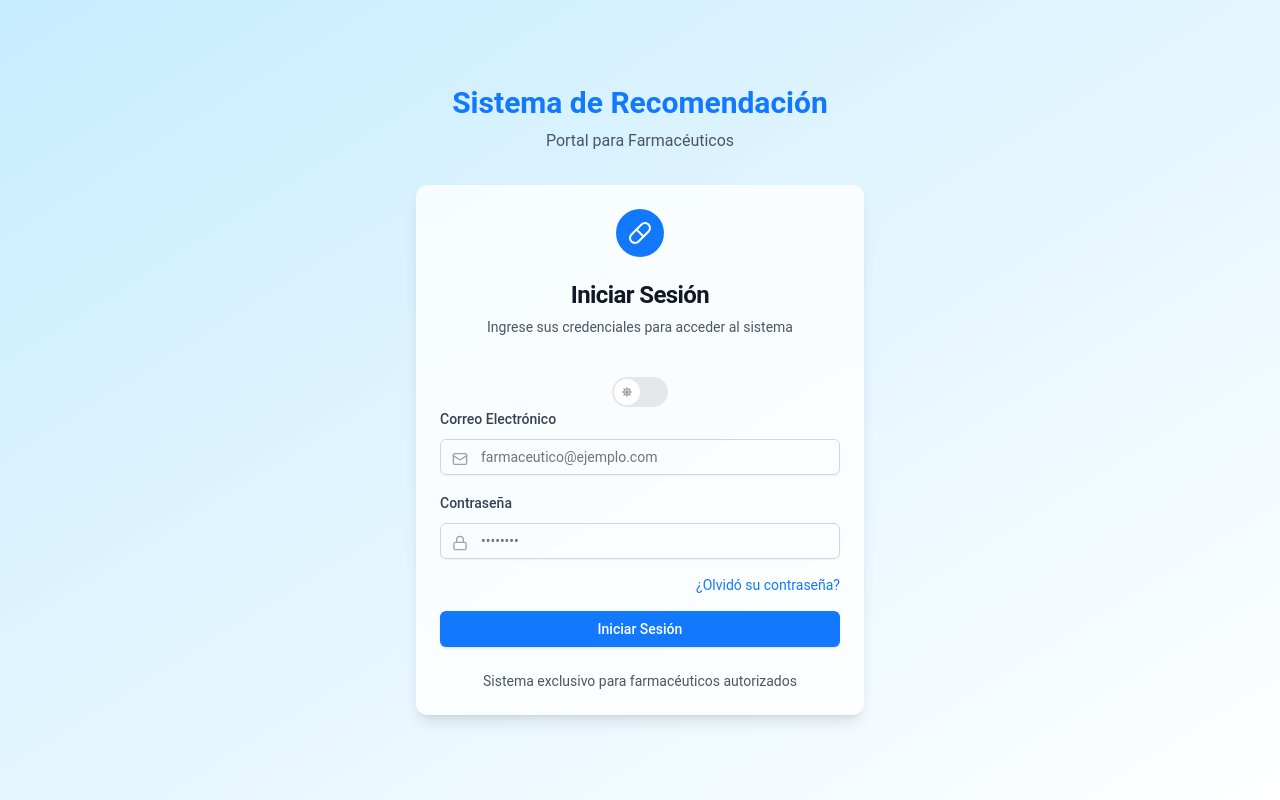
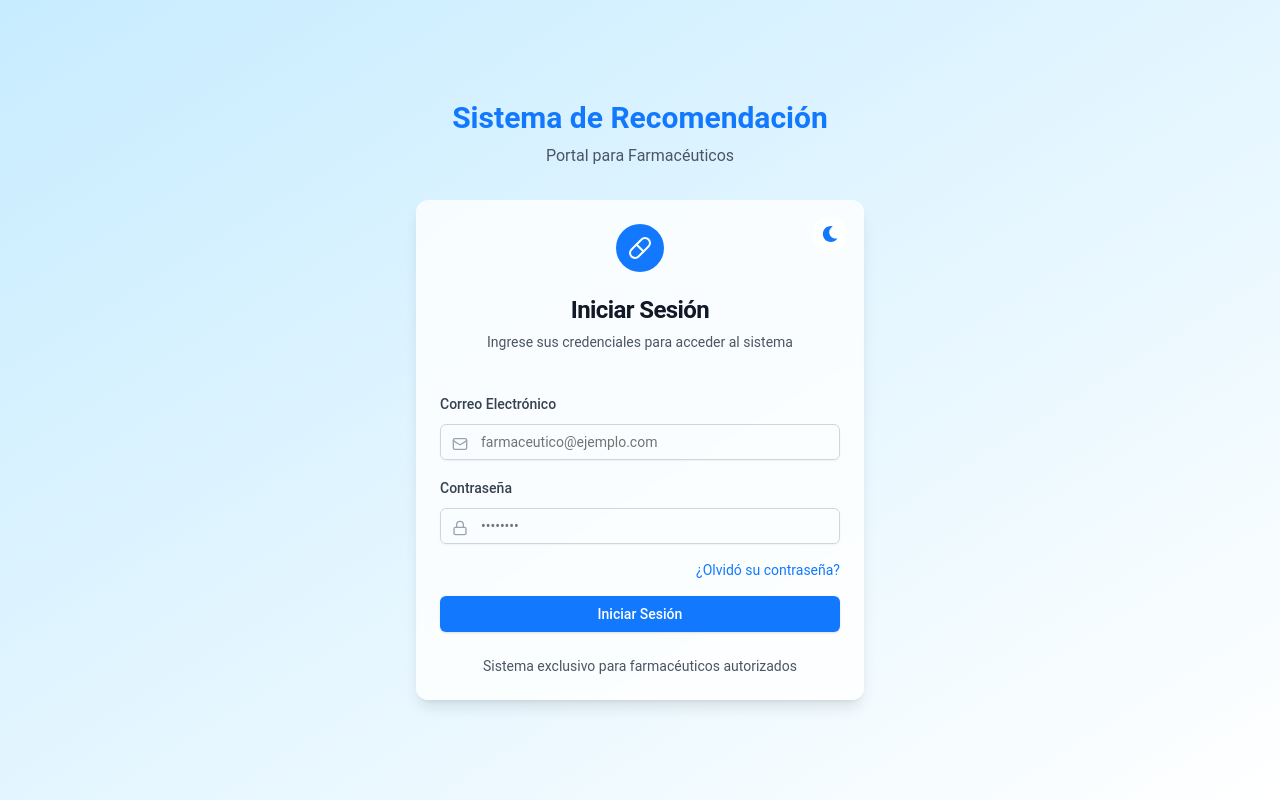
Before and after one commit to PIEROLS15/medibot-ai, a Next.js app: page / in a window 1280 px wide. Built offline with nearby package versions, Linux system fonts and the light colour scheme.

Commit message:
fix: change in toggle and metadata

```diff
--- a/src/app/layout.tsx
+++ b/src/app/layout.tsx
@@ -13,8 +13,8 @@ const geistMono = Geist_Mono({
 });
 
 export const metadata: Metadata = {
-  title: "Create Next App",
-  description: "Generated by create next app",
+  title: "Sistema de recomendaciones",
+  description: "Sistema de recomendación de medicamentos para el uso de farmaceuticos",
 };
 
 export default function RootLayout({
--- a/src/components/ui/themeToggle.tsx
+++ b/src/components/ui/themeToggle.tsx
@@ -6,36 +6,30 @@ import { useTheme } from "@/hooks/useTheme";
 const ThemeToggle = () => {
     const { theme, toggleTheme, mounted } = useTheme();
 
-    if (!mounted) return null;
+    if (!mounted) {
+        return (
+            <button
+                className="rounded-full w-9 h-9 absolute top-4 right-4 bg-white/10 backdrop-blur-sm"
+                disabled
+                aria-label="Cambiar tema"
+            >
+                <FaMoon className="w-4 h-4 text-primary mx-auto my-auto" />
+            </button>
+        );
+    }
 
     return (
-        <div className="flex items-center">
-            <label className="relative inline-block w-[56px] h-[30px] cursor-pointer">
-                <input
-                    type="checkbox"
-                    checked={theme === "dark"}
-                    onChange={toggleTheme}
-                    className="sr-only peer"
-                />
-                <div className={`
-                    absolute inset-0 transition-all duration-300 rounded-full
-                    ${theme === "dark" ? "dark:bg-secondary bg-secondary" : "bg-gray-200"}
-                `}>
-                    <div className={`
-                        absolute top-[2px] left-[2px]
-                        transition-all duration-300
-                        ${theme === "dark" ? "translate-x-[26px]" : ""}
-                    `}>
-                        <span className="dark:hidden bg-white rounded-full p-2 flex items-center justify-center w-[26px] h-[26px]">
-                            <FaSun className="text-[#969AA1] w-3 h-3" />
-                        </span>
-                        <span className="hidden dark:inline-block bg-white rounded-full p-2 items-center justify-center w-[26px] h-[26px]">
-                            <FaMoon className="text-[#969AA1] w-3 h-3" />
-                        </span>
-                    </div>
-                </div>
-            </label>
-        </div>
+        <button
+            onClick={toggleTheme}
+            className="rounded-full w-9 h-9 absolute top-4 right-4 bg-white/10 backdrop-blur-sm dark:bg-gray-800/30 hover:bg-white/20 dark:hover:bg-gray-700/40 transition-colors"
+            aria-label="Cambiar tema"
+        >
+            {theme === "dark" ? (
+                <FaSun className="w-4 h-4 text-yellow-400 mx-auto my-auto" />
+            ) : (
+                <FaMoon className="w-4 h-4 text-primary mx-auto my-auto" />
+            )}
+        </button>
     );
 };
 
```
